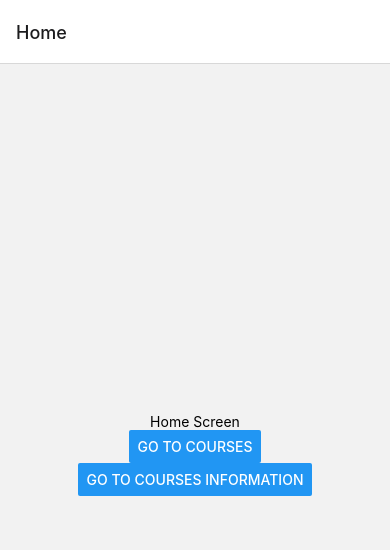
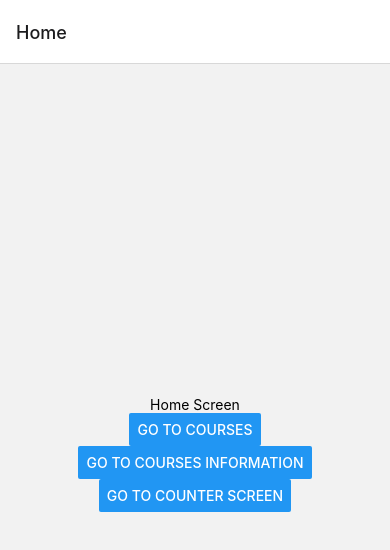
Before and after one commit to ErennBasar/ReactNative-MobileApp, a React Native app: screen /Home in a window 390 px wide. Shown: the top 550 px of the page. Built offline with nearby package versions, Linux system fonts and the light colour scheme.

Commit message:
buttons added

```diff
--- a/src/screens/HomeScreen.js
+++ b/src/screens/HomeScreen.js
@@ -13,6 +13,10 @@ export default function HomeScreen({ navigation }) {
           title="Go to Courses Information"
           onPress={() => navigation.navigate('Course Informations')}
         />
+         <Button
+          title="Go to Counter Screen"
+          onPress={() => navigation.navigate('Counter')}
+        />
       </View>
     );
   }
```
